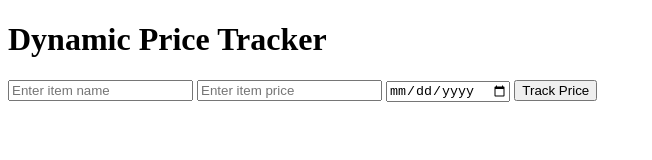
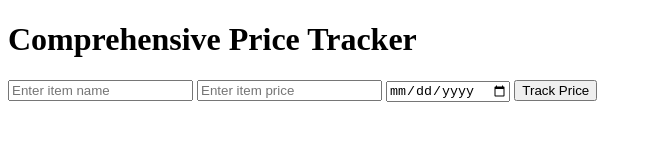
Before and after one commit to Melineh1/price_tracker, a plain HTML site: page index.html in a window 1280 px wide. Shown: the whole page, without its empty margins (0-652 px from the left). Drawn offline with Linux system fonts and the light colour scheme.

Commit message:
Update index.html

```diff
--- a/index.html
+++ b/index.html
@@ -2,10 +2,10 @@
 <html lang="en">
 <head>
     <meta charset="UTF-8">
-    <title>Dynamic Price Tracker</title>
+    <title>Comprehensive Price Tracker</title>
 </head>
 <body>
-    <h1>Dynamic Price Tracker</h1>
+    <h1>Comprehensive Price Tracker</h1>
     <form id="priceForm">
         <input type="text" id="itemName" placeholder="Enter item name" required>
         <input type="number" id="itemPrice" placeholder="Enter item price" required>
```
